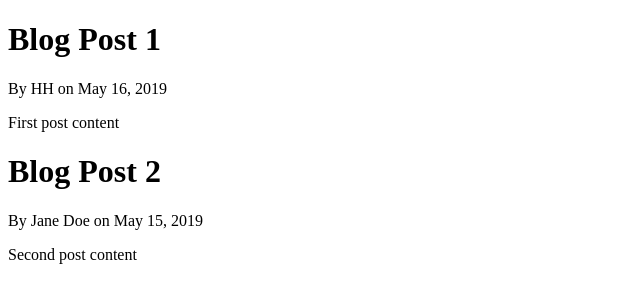
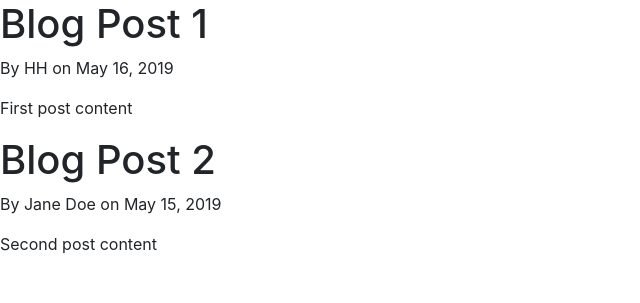
Before and after one commit to Jethet/Django_Project, a Django app: page / in a window 1280 px wide. Shown: the top 303 px of the page, without its empty margins (0-640 px from the left). Run offline with Django 3.2, Linux system fonts and the light colour scheme; some libraries are stand-ins or nearby versions.

Commit message:
Add bootstrap page requirements to base.html

```diff
--- a/WebBlog/webblog/blog/templates/blog/base.html
+++ b/WebBlog/webblog/blog/templates/blog/base.html
@@ -1,7 +1,12 @@
 <!DOCTYPE html>
 <html lang="en" dir="ltr">
   <head>
+    <!-- Required meta tags -->
     <meta charset="utf-8">
+    <meta name="viewport" content="width=device-width, initial-scale=1, shrink-to-fit=no">
+    <!-- Bootstrap CSS -->
+    <link rel="stylesheet" href="https://stackpath.bootstrapcdn.com/bootstrap/4.3.1/css/bootstrap.min.css" integrity="sha384-ggOyR0iXCbMQv3Xipma34MD+dH/1fQ784/j6cY/iJTQUOhcWr7x9JvoRxT2MZw1T" crossorigin="anonymous">
+
     {% if title %}
       <title>Django Blog - {{ title }}</title>
     {% else %}
@@ -10,5 +15,10 @@
   </head>
   <body>
     {% block content %}{% endblock %}
+    <!-- Optional JavaScript -->
+    <!-- jQuery first, then Popper.js, then Bootstrap JS -->
+    <script src="https://code.jquery.com/jquery-3.3.1.slim.min.js" integrity="sha384-q8i/X+965DzO0rT7abK41JStQIAqVgRVzpbzo5smXKp4YfRvH+8abtTE1Pi6jizo" crossorigin="anonymous"></script>
+    <script src="https://cdnjs.cloudflare.com/ajax/libs/popper.js/1.14.7/umd/popper.min.js" integrity="sha384-UO2eT0CpHqdSJQ6hJty5KVphtPhzWj9WO1clHTMGa3JDZwrnQq4sF86dIHNDz0W1" crossorigin="anonymous"></script>
+    <script src="https://stackpath.bootstrapcdn.com/bootstrap/4.3.1/js/bootstrap.min.js" integrity="sha384-JjSmVgyd0p3pXB1rRibZUAYoIIy6OrQ6VrjIEaFf/nJGzIxFDsf4x0xIM+B07jRM" crossorigin="anonymous"></script>
   </body>
 </html>
```
